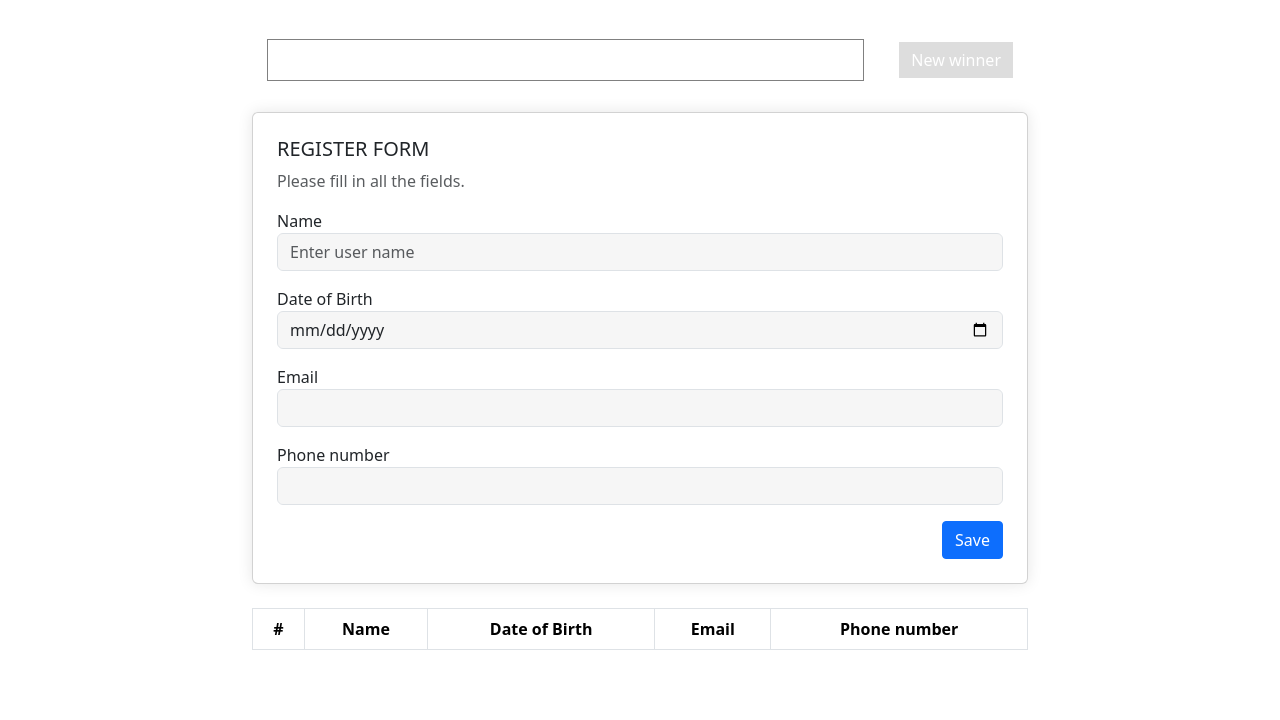
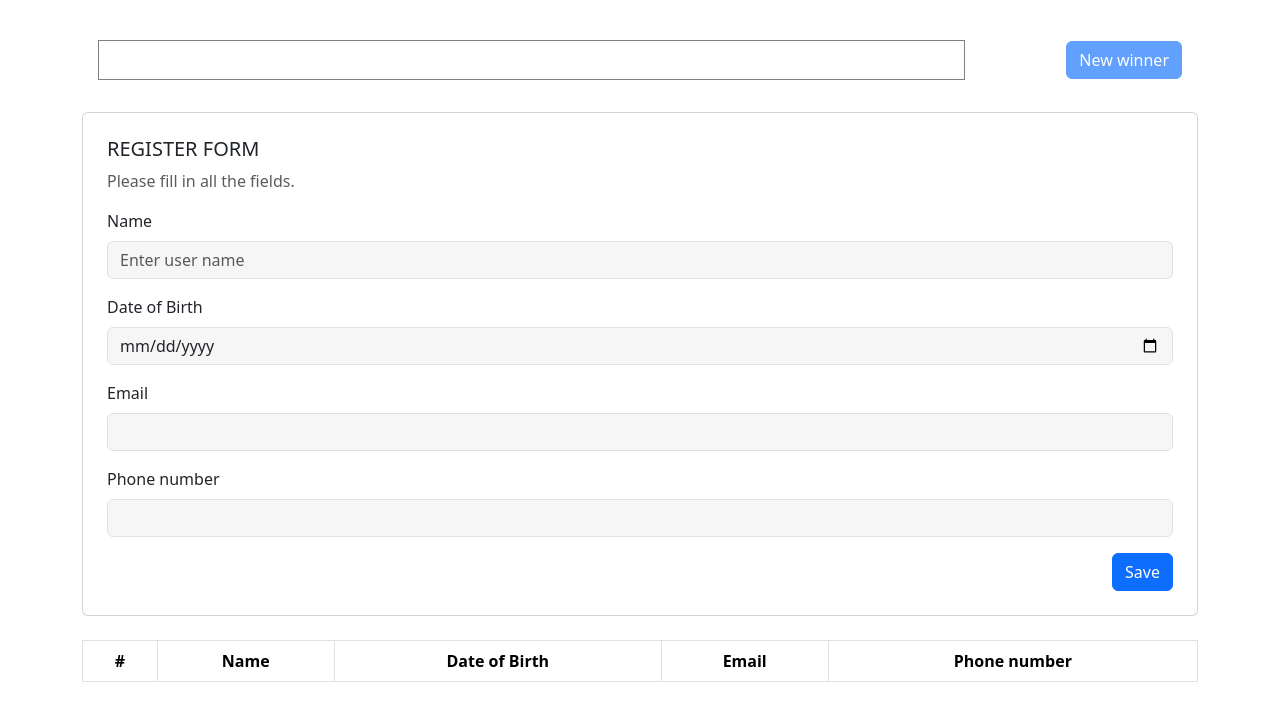
Before and after one commit to darynkka/vue-lottery-app, a Vue app in the folder vue-lottery/: page / in a window 1280 px wide. Shown: the top 720 px of the page. Built offline with nearby package versions, Linux system fonts and the light colour scheme.

Commit message:
changed components structure

```diff
--- a/vue-lottery/src/App.vue
+++ b/vue-lottery/src/App.vue
@@ -1,38 +1,29 @@
 <template>
   <div class="container my-4">
-    <div class="white-wrapper">
-      <div class="new-winner-block d-flex justify-content-between align-items-center">
-        <div class="winners-box">
-          <div
-            class="winners-content d-flex flex-wrap gap-2 justify-content-center align-items-center"
-          >
-            <button
-              v-for="(winner, index) in selectedWinners"
-              :key="index"
-              class="btn btn-primary d-flex align-items-center"
-            >
-              {{ winner.name }}
-              <span class="close-btn" @click.stop="removeWinner(index)">&times;</span>
-            </button>
-          </div>
-        </div>
-        <button
-          class="btn btn-primary"
-          @click="selectRandomWinner"
+    <div class="bg-white mb-3">
+      <div class="d-flex justify-content-between align-items-center p-3">
+        <WinnersList :winners="selectedWinners" @remove-winner="removeWinner" />
+        <NewWinnerButton
+          @select-winner="selectRandomWinner"
           :disabled="winners.length === 0 || selectedWinners.length >= 3"
-        >
-          New winner
-        </button>
+        />
       </div>
     </div>
 
-    <WinnerForm @add-winner="onAddWinner" />
+    <RegistrationForm @add-winner="onAddWinner" />
     <WinnersTable :winners="winners" />
 
-    <div v-if="showSuccessModal" class="modal">
-      <div class="modal-content">
-        <span class="close" @click="showSuccessModal = false">&times;</span>
-        <p>Winner added successfully!</p>
+    <div v-if="showSuccessModal" class="modal" tabindex="-1">
+      <div class="modal-dialog">
+        <div class="modal-content">
+          <div class="modal-header">
+            <h5 class="modal-title">Success</h5>
+            <button type="button" class="btn-close" @click="showSuccessModal = false"></button>
+          </div>
+          <div class="modal-body">
+            <p>Winner added successfully!</p>
+          </div>
+        </div>
       </div>
     </div>
   </div>
@@ -41,12 +32,16 @@
 <script>
 import { ref } from 'vue'
 import WinnersTable from './components/WinnersTable.vue'
-import WinnerForm from './components/WinnerForm.vue'
+import RegistrationForm from './components/WinnerForm.vue'
+import WinnersList from './components/WinnersList.vue'
+import NewWinnerButton from './components/WinnerButton.vue'
 
 export default {
   components: {
     WinnersTable,
-    WinnerForm
+    RegistrationForm,
+    WinnersList,
+    NewWinnerButton
   },
   setup() {
     const winners = ref([])
@@ -87,105 +82,8 @@ export default {
 }
 </script>
 
-<style scoped>
-.container {
-  max-width: 800px;
-  margin: 0 auto;
-}
-
-.white-wrapper {
-  background-color: white;
-  max-width: 800px;
-  margin-bottom: 1rem;
-}
-
-.new-winner-block {
-  padding: 15px;
-  width: 100%;
-}
-
-.winners-box {
-  border: 1px solid gray;
-  width: 80%;
-  min-height: 40px;
-  padding: 6px 12px;
-  display: flex;
-  align-items: center;
-}
-.winners-content {
-  min-height: 28px;
-}
-.card {
-  box-shadow: 0 0 15px rgba(0, 0, 0, 0.1);
-}
-
-button {
-  background-color: #00bff3;
-  border: none;
-}
-
-button:disabled {
-  background-color: #cccccc;
-  cursor: not-allowed;
-}
-
-input,
-button {
-  border-radius: 0;
-}
-
-.close-btn {
-  cursor: pointer;
-  font-size: 20px;
-  line-height: 1;
-  margin-left: 8px;
-}
-
-.close-btn:hover {
-  opacity: 0.8;
-}
-
-.modal {
-  display: flex;
-  justify-content: center;
-  align-items: center;
-  position: fixed;
-  top: 0;
-  left: 0;
-  width: 100%;
-  height: 100%;
-  background-color: rgba(0, 0, 0, 0.5);
-  z-index: 1000;
-}
-
-.modal-content {
-  background-color: white;
-  padding: 20px;
-  border-radius: 5px;
-  width: 300px;
-  height: 100px;
-  display: flex;
-  flex-direction: column;
-  justify-content: center;
-  text-align: center;
-  align-items: center;
-  position: relative;
-}
-
-.modal-content p {
-  margin: 0;
-}
-
-.close {
-  cursor: pointer;
-  position: absolute;
-  top: 10px;
-  right: 10px;
-}
-</style>
 <style>
 body {
   background-color: rgba(207, 207, 207, 0.2);
-  box-sizing: border-box;
 }
 </style>
--- /dev/null
+++ b/vue-lottery/src/components/FormInput.vue
@@ -0,0 +1,53 @@
+<template>
+  <div class="form-group mb-3">
+    <label :for="id" class="form-label">{{ label }}</label>
+    <input
+      :type="type"
+      :id="id"
+      class="form-control custom-input"
+      :value="modelValue"
+      @input="$emit('update:modelValue', $event.target.value)"
+      :placeholder="placeholder"
+      :class="{ 'is-invalid': error }"
+    />
+    <div v-if="error" class="invalid-feedback">{{ error }}</div>
+  </div>
+</template>
+
+<script>
+export default {
+  props: {
+    id: {
+      type: String,
+      required: true
+    },
+    label: {
+      type: String,
+      required: true
+    },
+    modelValue: {
+      type: [String, Number],
+      default: ''
+    },
+    type: {
+      type: String,
+      default: 'text'
+    },
+    placeholder: {
+      type: String,
+      default: ''
+    },
+    error: {
+      type: String,
+      default: ''
+    }
+  },
+  emits: ['update:modelValue']
+}
+</script>
+
+<style scoped>
+.custom-input {
+  background-color: rgba(207, 207, 207, 0.2);
+}
+</style>
--- /dev/null
+++ b/vue-lottery/src/components/WinnerButton.vue
@@ -0,0 +1,16 @@
+<template>
+  <button class="btn btn-primary" @click="$emit('select-winner')" :disabled="disabled">
+    New winner
+  </button>
+</template>
+
+<script>
+export default {
+  props: {
+    disabled: {
+      type: Boolean,
+      default: false
+    }
+  }
+}
+</script>
--- a/vue-lottery/src/components/WinnerForm.vue
+++ b/vue-lottery/src/components/WinnerForm.vue
@@ -3,50 +3,18 @@
     <h5 class="card-title">REGISTER FORM</h5>
     <p class="text-muted">Please fill in all the fields.</p>
     <form @submit.prevent="onSubmit">
-      <div class="form-group mb-3">
-        <label for="name">Name</label>
-        <input
-          type="text"
-          class="form-control"
-          v-model="name"
-          placeholder="Enter user name"
-          :class="{ 'is-invalid': errors.name }"
-        />
-        <div v-if="errors.name" class="invalid-feedback">{{ errors.name }}</div>
-      </div>
-      <div class="form-group mb-3">
-        <label for="dob">Date of Birth</label>
-        <input
-          type="date"
-          class="form-control"
-          v-model="dob"
-          :class="{ 'is-invalid': errors.dob }"
-        />
-        <div v-if="errors.dob" class="invalid-feedback">{{ errors.dob }}</div>
-      </div>
-      <div class="form-group mb-3">
-        <label for="email">Email</label>
-        <input
-          type="email"
-          class="form-control"
-          v-model="email"
-          :class="{ 'is-invalid': errors.email }"
-        />
-        <div v-if="errors.email" class="invalid-feedback">{{ errors.email }}</div>
-      </div>
-      <div class="form-group mb-3">
-        <label for="phone">Phone number</label>
-        <input
-          type="tel"
-          class="form-control"
-          v-model="phone"
-          :class="{ 'is-invalid': errors.phone }"
-        />
-        <div v-if="errors.phone" class="invalid-feedback">{{ errors.phone }}</div>
-      </div>
-
+      <FormInput
+        id="name"
+        label="Name"
+        v-model="name"
+        placeholder="Enter user name"
+        :error="errors.name"
+      />
+      <FormInput id="dob" label="Date of Birth" v-model="dob" type="date" :error="errors.dob" />
+      <FormInput id="email" label="Email" v-model="email" type="email" :error="errors.email" />
+      <FormInput id="phone" label="Phone number" v-model="phone" type="tel" :error="errors.phone" />
       <div class="text-end">
-        <button type="submit" class="btn btn-primary rounded-1">Save</button>
+        <button type="submit" class="btn btn-primary">Save</button>
       </div>
     </form>
   </div>
@@ -54,8 +22,12 @@
 
 <script>
 import { ref } from 'vue'
+import FormInput from './FormInput.vue'
 
 export default {
+  components: {
+    FormInput
+  },
   setup(props, { emit }) {
     const name = ref('')
     const dob = ref('')
@@ -123,13 +95,3 @@ export default {
   }
 }
 </script>
-
-<style scoped>
-.card {
-  max-width: 800px;
-  margin: 0 auto;
-}
-input {
-  background-color: rgba(207, 207, 207, 0.2);
-}
-</style>
--- /dev/null
+++ b/vue-lottery/src/components/WinnerItem.vue
@@ -0,0 +1,30 @@
+<template>
+  <button class="btn btn-primary d-flex align-items-center">
+    {{ winner.name }}
+    <span class="ms-2 close-btn" @click.stop="$emit('remove')">&times;</span>
+  </button>
+</template>
+
+<script>
+export default {
+  props: {
+    winner: {
+      type: Object,
+      required: true
+    }
+  },
+  emits: ['remove']
+}
+</script>
+
+<style scoped>
+.close-btn {
+  cursor: pointer;
+  font-size: 1.5rem;
+  line-height: 1;
+}
+
+.close-btn:hover {
+  opacity: 0.8;
+}
+</style>
--- /dev/null
+++ b/vue-lottery/src/components/WinnersList.vue
@@ -0,0 +1,37 @@
+<template>
+  <div class="winners-box p-2 d-flex align-items-center">
+    <div class="d-flex flex-wrap gap-2 justify-content-center align-items-center">
+      <WinnerItem
+        v-for="(winner, index) in winners"
+        :key="index"
+        :winner="winner"
+        @remove="$emit('remove-winner', index)"
+      />
+    </div>
+  </div>
+</template>
+
+<script>
+import WinnerItem from './WinnerItem.vue'
+
+export default {
+  components: {
+    WinnerItem
+  },
+  props: {
+    winners: {
+      type: Array,
+      required: true
+    }
+  },
+  emits: ['remove-winner']
+}
+</script>
+
+<style scoped>
+.winners-box {
+  border: 1px solid gray;
+  width: 80%;
+  min-height: 40px;
+}
+</style>
--- a/vue-lottery/src/components/WinnersTable.vue
+++ b/vue-lottery/src/components/WinnersTable.vue
@@ -1,6 +1,6 @@
 <template>
   <div class="table-responsive">
-    <table class="table table-bordered">
+    <table class="table table-bordered text-center">
       <thead>
         <tr>
           <th>#</th>
@@ -12,11 +12,11 @@
       </thead>
       <tbody>
         <tr v-for="(winner, index) in winners" :key="index">
-          <td>{{ index + 1 }}</td>
-          <td>{{ winner.name }}</td>
-          <td>{{ winner.dob }}</td>
-          <td>{{ winner.email }}</td>
-          <td>{{ winner.phone }}</td>
+          <td class="align-middle">{{ index + 1 }}</td>
+          <td class="align-middle">{{ winner.name }}</td>
+          <td class="align-middle">{{ winner.dob }}</td>
+          <td class="align-middle">{{ winner.email }}</td>
+          <td class="align-middle">{{ winner.phone }}</td>
         </tr>
       </tbody>
     </table>
@@ -33,11 +33,3 @@ export default {
   }
 }
 </script>
-
-<style scoped>
-table th,
-td {
-  text-align: center;
-  vertical-align: middle;
-}
-</style>
```
Also changed, not shown: vue-lottery/src/assets/custom-bootstrap.scss (added, +11 -0 lines).
